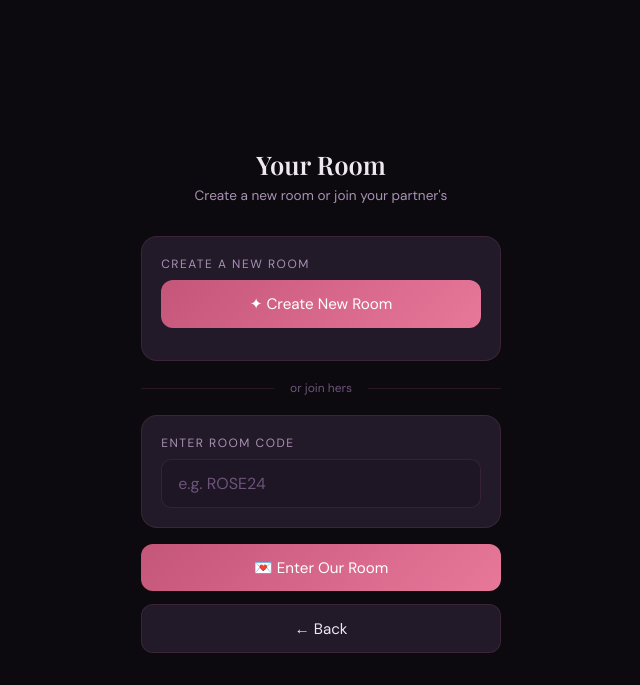
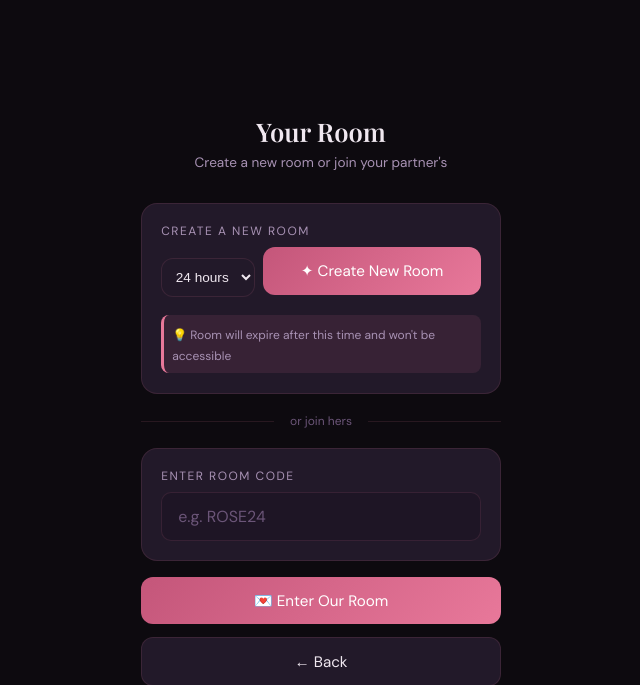
Before and after one commit to SHADOW01d/justus, a Django app: page /room/ in a window 1280 px wide. Shown: the top 685 px of the page, without its empty margins (319-959 px from the left). Run offline with Django 5.2, Linux system fonts and the light colour scheme; some web fonts are replaced.

Commit message:
Fixed many changes

```diff
--- a/chat/templates/chat/room.html
+++ b/chat/templates/chat/room.html
@@ -105,6 +105,63 @@
   .room-btn:active { transform: scale(0.98); }
   .room-btn.primary { background: linear-gradient(135deg, var(--rose-dark), var(--rose)); border: none; color: #fff; margin-bottom: 0.8rem; }
 
+  .room-options {
+    display: flex;
+    gap: 0.5rem;
+    align-items: center;
+  }
+
+  .room-duration {
+    background: var(--surface);
+    border: 0.5px solid var(--border);
+    border-radius: 12px;
+    padding: 0.6rem;
+    color: var(--text);
+    font-size: 0.85rem;
+    outline: none;
+    transition: border-color 0.2s;
+    flex: 1;
+  }
+
+  .room-duration:focus { border-color: var(--rose); }
+
+  .code-val-wrapper {
+    display: flex;
+    align-items: center;
+    gap: 0.5rem;
+  }
+
+  .copy-btn {
+    background: var(--surface);
+    border: 0.5px solid var(--border);
+    border-radius: 8px;
+    padding: 0.4rem;
+    cursor: pointer;
+    transition: all 0.2s;
+    font-size: 0.9rem;
+  }
+
+  .copy-btn:hover {
+    background: var(--surface2);
+    border-color: var(--rose);
+  }
+
+  .copy-btn:active { transform: scale(0.95); }
+
+  .room-duration-info {
+    margin-top: 0.5rem;
+    padding: 0.5rem;
+    background: rgba(232, 120, 154, 0.1);
+    border-radius: 8px;
+    border-left: 3px solid var(--rose);
+  }
+
+  .room-duration-info small {
+    color: var(--text2);
+    font-size: 0.75rem;
+    line-height: 1.4;
+  }
+
   .room-code-display {
     background: var(--bg3);
     border: 1px dashed var(--rose);
@@ -151,10 +208,26 @@
 
     <div class="room-field">
       <label>Create a New Room</label>
-      <button class="room-btn primary" onclick="createRoom()">✦ Create New Room</button>
+      <div class="room-options">
+        <select class="room-duration" id="room-duration">
+          <option value="1">1 hour</option>
+          <option value="6">6 hours</option>
+          <option value="12">12 hours</option>
+          <option value="24" selected>24 hours</option>
+          <option value="72">3 days</option>
+          <option value="168">1 week</option>
+        </select>
+        <button class="room-btn primary" onclick="createRoom()">✦ Create New Room</button>
+      </div>
+      <div class="room-duration-info">
+        <small>💡 Room will expire after this time and won't be accessible</small>
+      </div>
       <div class="room-code-display" id="created-code-box">
         <div class="code-label">Share this code with her</div>
-        <div class="code-val" id="created-code-val"></div>
+        <div class="code-val-wrapper">
+          <div class="code-val" id="created-code-val"></div>
+          <button class="copy-btn" onclick="copyRoomCode()" title="Copy code">📋</button>
+        </div>
         <div class="code-hint">She enters this to join you ↓</div>
       </div>
     </div>
@@ -190,6 +263,8 @@ function createRoom() {
     return;
   }
 
+  const expirationHours = document.getElementById('room-duration').value;
+
   fetch('/chat/create_room/', {
     method: 'POST',
     headers: {
@@ -197,6 +272,7 @@ function createRoom() {
     },
     body: JSON.stringify({
       name: state.myName,
+      expiration_hours: parseInt(expirationHours),
       avatar: state.myAvatar
     })
   })
@@ -206,6 +282,30 @@ function createRoom() {
       state.roomCode = data.room_code;
       document.getElementById('created-code-val').textContent = data.room_code;
       document.getElementById('created-code-box').style.display = 'block';
+
+      // Show expiration info
+      if (data.expires_at) {
+        const expiresAt = new Date(data.expires_at);
+        const now = new Date();
+        const timeLeft = expiresAt - now;
+        const hoursLeft = Math.floor(timeLeft / (1000 * 60 * 60));
+
+        let expirationText = '';
+        if (hoursLeft < 1) {
+          expirationText = 'Expires in less than 1 hour';
+        } else if (hoursLeft < 24) {
+          expirationText = `Expires in ${hoursLeft} hours`;
+        } else {
+          const daysLeft = Math.floor(hoursLeft / 24);
+          expirationText = `Expires in ${daysLeft} days`;
+        }
+
+        const codeHint = document.querySelector('.code-hint');
+        if (codeHint) {
+          codeHint.textContent = expirationText + ' • She enters this to join you ↓';
+        }
+      }
+
       showToast('Room created! Share the code 💌');
     } else {
       showToast('Error creating room: ' + (data.error || 'Unknown error'));
@@ -214,6 +314,25 @@ function createRoom() {
   .catch(error => {
     showToast('Network error creating room');
     console.error('Room creation error:', error);
+  });
+}
+
+// ── COPY ROOM CODE ──
+function copyRoomCode() {
+  const roomCode = document.getElementById('created-code-val').textContent;
+  if (!roomCode) return;
+
+  navigator.clipboard.writeText(roomCode).then(() => {
+    showToast('Room code copied! 📋');
+  }).catch(err => {
+    // Fallback for older browsers
+    const textArea = document.createElement('textarea');
+    textArea.value = roomCode;
+    document.body.appendChild(textArea);
+    textArea.select();
+    document.execCommand('copy');
+    document.body.removeChild(textArea);
+    showToast('Room code copied! 📋');
   });
 }
 
--- a/chat/views.py
+++ b/chat/views.py
@@ -27,6 +27,7 @@ def create_room(request):
         data = json.loads(request.body)
         name = data.get('name', '').strip()
         avatar = data.get('avatar', '🌹')
+        expiration_hours = data.get('expiration_hours', 24)
 
         if not name:
             return JsonResponse({'success': False, 'error': 'Name is required'})
@@ -36,15 +37,19 @@ def create_room(request):
         request.session['user_avatar'] = avatar
         request.session.save()
 
-        # Create room
-        room = Room.objects.create(code=Room.generate_code())
+        # Create room with expiration
+        room = Room.objects.create(
+            code=Room.generate_code(),
+            expiration_hours=expiration_hours
+        )
 
         # Add user as room member
         RoomMember.objects.create(room=room, name=name, avatar=avatar)
 
         return JsonResponse({
             'success': True,
-            'room_code': room.code
+            'room_code': room.code,
+            'expires_at': room.expires_at.isoformat() if room.expires_at else None
         })
     except Exception as e:
         return JsonResponse({'success': False, 'error': str(e)})
@@ -65,22 +70,39 @@ def join_room(request):
         request.session['user_avatar'] = avatar
         request.session.save()
 
-        # Check if room exists
+        # Check if room exists and is available
         try:
             room = Room.objects.get(code=room_code)
         except Room.DoesNotExist:
             return JsonResponse({'success': False, 'error': 'Invalid room code'})
 
-        # Check room capacity
+        # Check if room is expired
+        if not room.is_available():
+            if room.is_expired():
+                return JsonResponse({'success': False, 'error': 'Room has expired'})
+            else:
+                return JsonResponse({'success': False, 'error': 'Room is not available'})
+
+        # Check if user is already a member (allow re-entry)
+        existing_member = RoomMember.objects.filter(room=room, name=name).first()
+
+        if existing_member:
+            # User is returning - update avatar if different and allow entry
+            if existing_member.avatar != avatar:
+                existing_member.avatar = avatar
+                existing_member.save()
+            return JsonResponse({'success': True})
+
+        # Check room capacity for new users
         current_members = RoomMember.objects.filter(room=room).count()
         if current_members >= room.max_members:
             return JsonResponse({'success': False, 'error': f'Room is full (max {room.max_members} people)'})
 
-        # Add user as room member
-        RoomMember.objects.get_or_create(
+        # Add new user as room member
+        RoomMember.objects.create(
             room=room,
             name=name,
-            defaults={'avatar': avatar}
+            avatar=avatar
         )
 
         return JsonResponse({'success': True})
```
Also changed, not shown: chat/models.py (+21 -0 lines), chat/migrations/0006_room_expiration_hours_room_expires_at.py (added).
